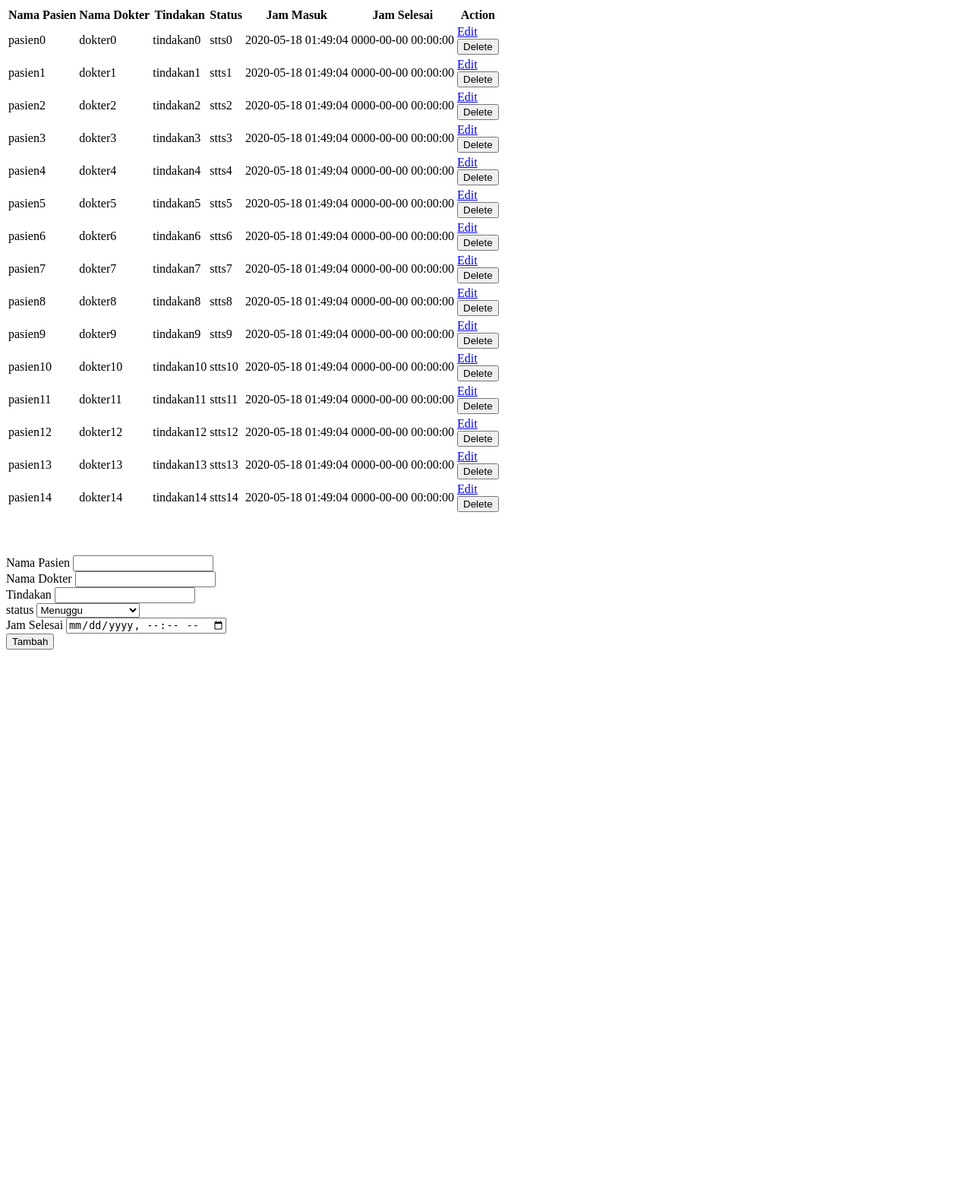
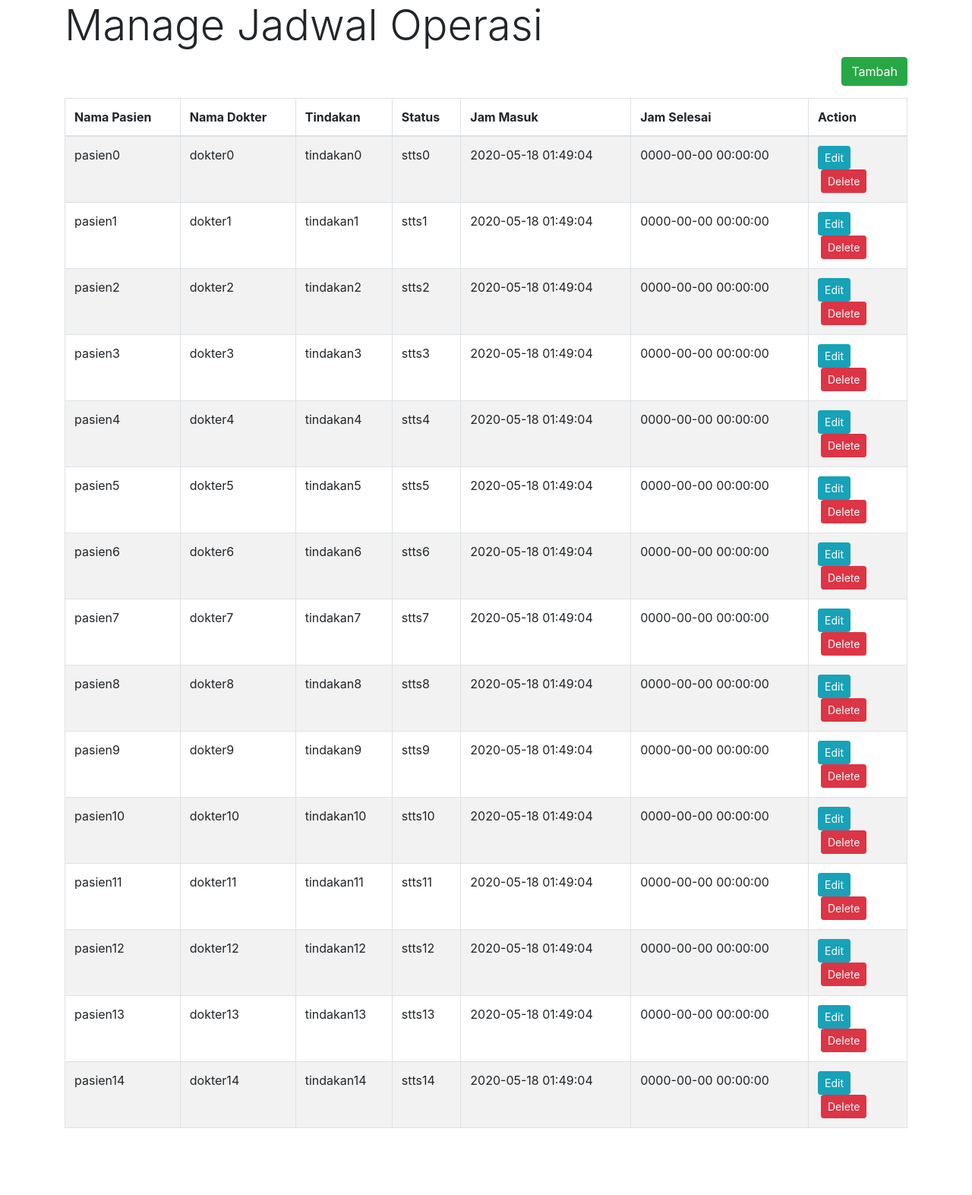
Before and after one commit to agungsptr/jadwal-operasi-simple-laravel-crud, a Laravel app: page /operasi/manage in a window 1280 px wide. Shown: the whole page at 76% size. Before the commit the page ends 855 px from the top, so only its background shows below. Run offline with Laravel 8, Linux system fonts and the light colour scheme; data comes from the database, SQL or seed files in the repository.

Commit message:
styling manage

```diff
--- a/resources/views/jadwal_operasi/manage.blade.php
+++ b/resources/views/jadwal_operasi/manage.blade.php
@@ -5,11 +5,19 @@
     <meta charset="UTF-8">
     <meta name="viewport" content="width=device-width, initial-scale=1.0">
     <meta http-equiv="X-UA-Compatible" content="ie=edge">
+    <link rel="stylesheet" href="/css/bootstrap.min.css">
     <title>Jadwal Dokter</title>
 </head>
 
 <body>
-    <table>
+    <div class="container">
+        <h1 class="display-4">Manage Jadwal Operasi</h1>
+        <!-- Button trigger modal -->
+        <button type="button" class="btn btn-success float-right mb-3" data-toggle="modal"
+            data-target="#staticBackdrop">
+            Tambah
+        </button>
+        <table class="table table-striped table-bordered">
             <thead>
                 <tr>
                     <th>Nama Pasien</th>
@@ -18,7 +26,7 @@
                     <th>Status</th>
                     <th>Jam Masuk</th>
                     <th>Jam Selesai</th>
-                <th>Action</th>
+                    <th style="width: 130px;">Action</th>
                 </tr>
             </thead>
             <tbody>
@@ -31,12 +39,13 @@
                     <td>{{$op->created_at}}</td>
                     <td>{{$op->jam_keluar}}</td>
                     <td>
-                    <a href="{{ route('op.manage.edit', ['id'=>$op->id]) }}">Edit</a>
-                    <form onsubmit="return confirm('Delete {{$op->pasien}} ?')"
+                        <a href="{{ route('op.manage.edit', ['id'=>$op->id]) }}"
+                            class="float-left btn btn-sm btn-info">Edit</a>
+                        <form onsubmit="return confirm('Delete {{$op->pasien}} ?')" class=" float-left ml-1"
                             action="{{ route('op.manage.delete', ['id'=>$op->id]) }}" method="POST">
                             @csrf
                             @method('DELETE')
-                        <button type="submit">Delete</button>
+                            <button type="submit" class="btn btn-danger btn-sm">Delete</button>
                         </form>
                     </td>
                 </tr>
@@ -46,39 +55,64 @@
 
         <br><br><br>
 
-    {{-- form ini taruh di modal --}}
+        <!-- Modal -->
+        <div class="modal fade" id="staticBackdrop" data-backdrop="static" data-keyboard="false" tabindex="-1"
+            role="dialog" aria-labelledby="staticBackdropLabel" aria-hidden="true">
+            <div class="modal-dialog">
+                <div class="modal-content">
+                    <div class="modal-header">
+                        <h5 class="modal-title" id="staticBackdropLabel">Tambah Jadwal Operasi</h5>
+                        <button type="button" class="close" data-dismiss="modal" aria-label="Close">
+                            <span aria-hidden="true">&times;</span>
+                        </button>
+                    </div>
+                    <div class="modal-body">
                         <form action="{{ route('op.manage.store') }}" method="POST">
                             @csrf
                             <div>
                                 <label for="">Nama Pasien</label>
-            <input name="pasien" type="text" required>
+                                <input class="form-control" name="pasien" type="text" required>
                             </div>
                             <div>
                                 <label for="">Nama Dokter</label>
-            <input name="dokter" type="text" required>
+                                <input class="form-control" name="dokter" type="text" required>
                             </div>
                             <div>
                                 <label for="">Tindakan</label>
-            <input name="tindakan" type="text" required>
+                                <input class="form-control" name="tindakan" type="text" required>
                             </div>
                             <div>
                                 <label for="">status</label>
-            <select name="status" id="" required>
+                                <select class="form-control" name="status" id="" required>
                                     <option value="menuggu">Menuggu</option>
                                     <option value="proses">Proses</option>
                                     <option value="selesai">Selesai</option>
-                <option value="r_pemulihan">Diruang Pemulihan</option>
-                <option value="r_inap">Diruang Inap</option>
+                                    <option value="pemulihan">Diruang Pemulihan</option>
+                                    <option value="inap">Diruang Inap</option>
                                 </select>
                             </div>
                             <div>
                                 <label for="">Jam Selesai</label>
-            <input name="jam_keluar" type="datetime-local" required>
+                                <input class="form-control" name="jam_keluar" type="datetime-local" required>
                             </div>
-        <button type="submit">Tambah</button>
+                    </div>
+                    <div class="modal-footer">
+                        <button type="submit" class="btn btn-primary">Simpan</button>
                         </form>
-
-
+                    </div>
+                </div>
+            </div>
+        </div>
+    </div>
+    <script src="https://code.jquery.com/jquery-3.3.1.slim.min.js"
+        integrity="sha384-q8i/X+965DzO0rT7abK41JStQIAqVgRVzpbzo5smXKp4YfRvH+8abtTE1Pi6jizo" crossorigin="anonymous">
+    </script>
+    <script src="https://cdnjs.cloudflare.com/ajax/libs/popper.js/1.14.7/umd/popper.min.js"
+        integrity="sha384-UO2eT0CpHqdSJQ6hJty5KVphtPhzWj9WO1clHTMGa3JDZwrnQq4sF86dIHNDz0W1" crossorigin="anonymous">
+    </script>
+    <script src="https://stackpath.bootstrapcdn.com/bootstrap/4.3.1/js/bootstrap.min.js"
+        integrity="sha384-JjSmVgyd0p3pXB1rRibZUAYoIIy6OrQ6VrjIEaFf/nJGzIxFDsf4x0xIM+B07jRM" crossorigin="anonymous">
+    </script>
 </body>
 
 </html>
```
Also changed, not shown: resources/views/jadwal_operasi/manage_edit.blade.php (+27 -10 lines). Lines whose indentation alone changed are shown as unchanged.
